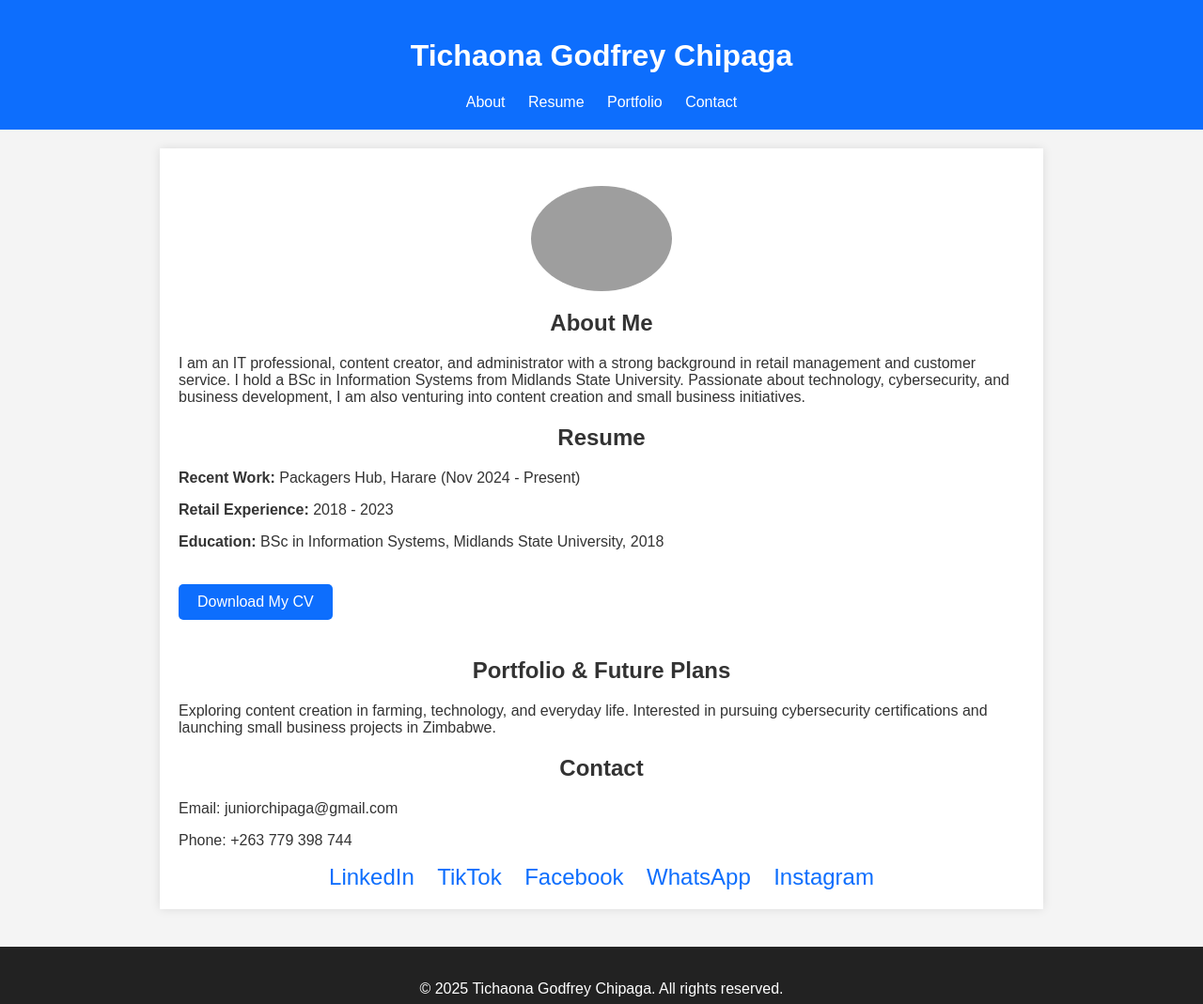
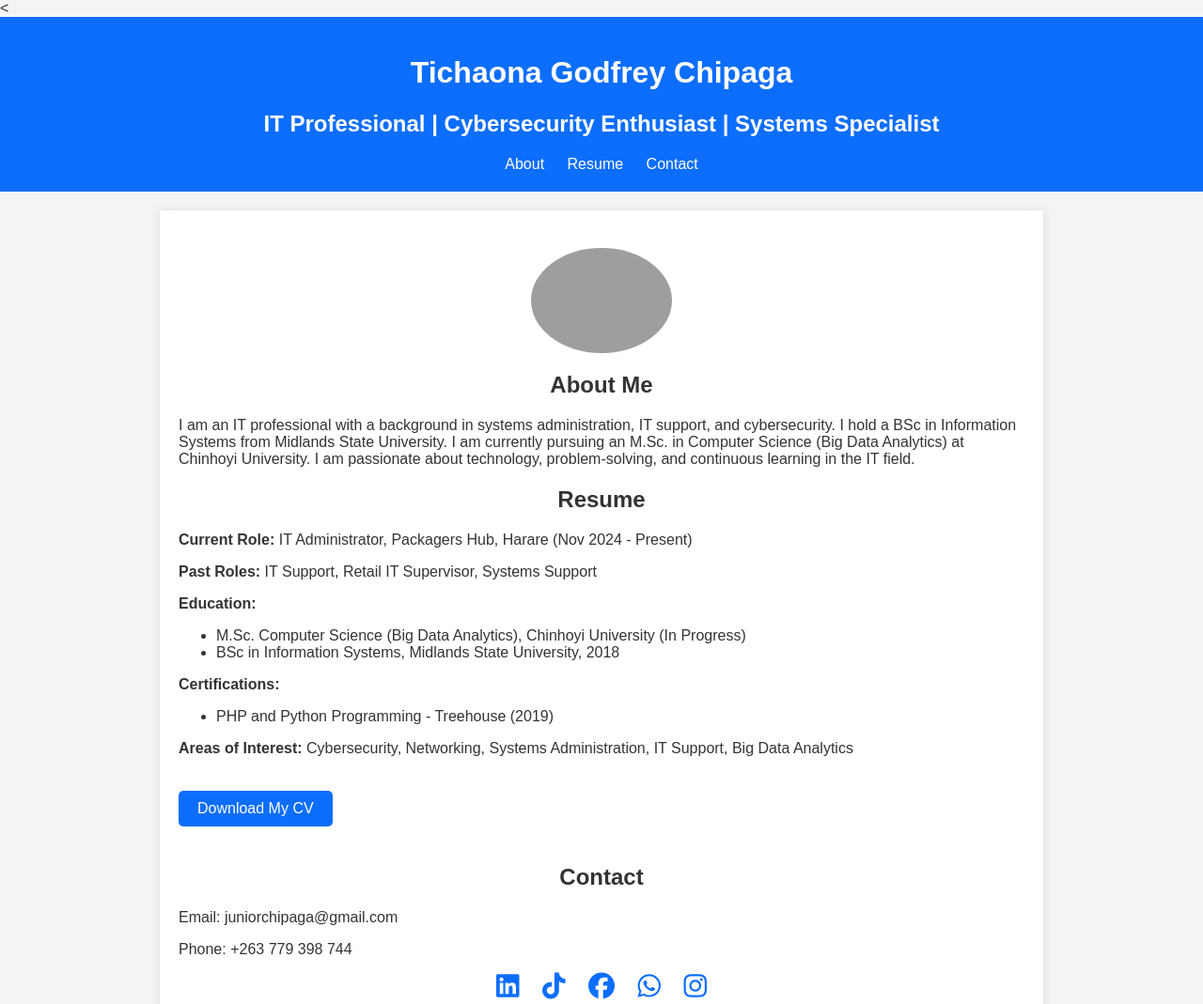
Before and after one commit to chipaga/chipaga.github.io, a plain HTML site: page index.html in a window 1280 px wide. Shown: the top 1069 px of the page at 94% size. Drawn offline with Linux system fonts and the light colour scheme; grey boxes are pictures that could not be loaded.

Commit message:
Update index.html

```diff
--- a/index.html
+++ b/index.html
@@ -1,9 +1,9 @@
-<!DOCTYPE html>
-<html lang="en">
+<<!DOCTYPE html><html lang="en">
 <head>
     <meta charset="UTF-8">
     <meta name="viewport" content="width=device-width, initial-scale=1.0">
-    <title>Tichaona Godfrey Chipaga - Personal Profile</title>
+    <title>Tichaona Godfrey Chipaga - IT Professional</title>
+    <link rel="stylesheet" href="https://cdnjs.cloudflare.com/ajax/libs/font-awesome/6.5.1/css/all.min.css">
     <style>
         body { font-family: Arial, sans-serif; margin: 0; padding: 0; background: #f4f4f4; color: #333; }
         header { background: #0d6efd; color: white; padding: 20px 0; text-align: center; }
@@ -12,42 +12,41 @@
         img.profile { width: 150px; border-radius: 50%; display: block; margin: 20px auto; }
         h1, h2 { text-align: center; }
         .social-icons { text-align: center; margin-top: 10px; }
-        .social-icons a { margin: 0 10px; text-decoration: none; font-size: 24px; color: #0d6efd; }
+        .social-icons a { margin: 0 10px; text-decoration: none; font-size: 28px; color: #0d6efd; transition: color 0.3s ease; }
+        .social-icons a:hover { color: #0b5ed7; }
         .btn { display: inline-block; margin: 20px auto; background: #0d6efd; color: white; padding: 10px 20px; text-decoration: none; border-radius: 5px; text-align: center; }
         footer { text-align: center; padding: 20px; background: #222; color: white; margin-top: 40px; }
     </style>
 </head>
-<body>
-
-<header>
+<body><header>
     <h1>Tichaona Godfrey Chipaga</h1>
+    <h2>IT Professional | Cybersecurity Enthusiast | Systems Specialist</h2>
     <nav>
         <a href="#about">About</a>
         <a href="#resume">Resume</a>
-        <a href="#portfolio">Portfolio</a>
         <a href="#contact">Contact</a>
     </nav>
-</header>
-
-<div class="container">
-    <img src="your-photo.jpg" alt="Tichaona Chipaga" class="profile">
-
-    <section id="about">
+</header><div class="container">
+    <img src="your-photo.jpg" alt="Tichaona Chipaga" class="profile"><section id="about">
     <h2>About Me</h2>
-        <p>I am an IT professional, content creator, and administrator with a strong background in retail management and customer service. I hold a BSc in Information Systems from Midlands State University. Passionate about technology, cybersecurity, and business development, I am also venturing into content creation and small business initiatives.</p>
+    <p>I am an IT professional with a background in systems administration, IT support, and cybersecurity. I hold a BSc in Information Systems from Midlands State University. I am currently pursuing an M.Sc. in Computer Science (Big Data Analytics) at Chinhoyi University. I am passionate about technology, problem-solving, and continuous learning in the IT field.</p>
 </section>
 
 <section id="resume">
     <h2>Resume</h2>
-        <p><strong>Recent Work:</strong> Packagers Hub, Harare (Nov 2024 - Present)</p>
-        <p><strong>Retail Experience:</strong> 2018 - 2023</p>
-        <p><strong>Education:</strong> BSc in Information Systems, Midlands State University, 2018</p>
+    <p><strong>Current Role:</strong> IT Administrator, Packagers Hub, Harare (Nov 2024 - Present)</p>
+    <p><strong>Past Roles:</strong> IT Support, Retail IT Supervisor, Systems Support</p>
+    <p><strong>Education:</strong></p>
+    <ul>
+        <li>M.Sc. Computer Science (Big Data Analytics), Chinhoyi University (In Progress)</li>
+        <li>BSc in Information Systems, Midlands State University, 2018</li>
+    </ul>
+    <p><strong>Certifications:</strong></p>
+    <ul>
+        <li>PHP and Python Programming - Treehouse (2019)</li>
+    </ul>
+    <p><strong>Areas of Interest:</strong> Cybersecurity, Networking, Systems Administration, IT Support, Big Data Analytics</p>
     <a href="your-cv.pdf" class="btn" download>Download My CV</a>
-    </section>
-
-    <section id="portfolio">
-        <h2>Portfolio & Future Plans</h2>
-        <p>Exploring content creation in farming, technology, and everyday life. Interested in pursuing cybersecurity certifications and launching small business projects in Zimbabwe.</p>
 </section>
 
 <section id="contact">
@@ -55,18 +54,15 @@
     <p>Email: juniorchipaga@gmail.com</p>
     <p>Phone: +263 779 398 744</p>
     <div class="social-icons">
-            <a href="https://www.linkedin.com" target="_blank">LinkedIn</a>
-            <a href="https://www.tiktok.com" target="_blank">TikTok</a>
-            <a href="https://www.facebook.com" target="_blank">Facebook</a>
-            <a href="https://wa.me/263779398744" target="_blank">WhatsApp</a>
-            <a href="https://www.instagram.com" target="_blank">Instagram</a>
+        <a href="https://linkedin.com/in/tichaonagchipaga" target="_blank"><i class="fab fa-linkedin"></i></a>
+        <a href="https://tiktok.com/@juniorchipaga" target="_blank"><i class="fab fa-tiktok"></i></a>
+        <a href="https://www.facebook.com/Chipagar" target="_blank"><i class="fab fa-facebook"></i></a>
+        <a href="https://wa.me/263779398744" target="_blank"><i class="fab fa-whatsapp"></i></a>
+        <a href="https://www.instagram.com/juniorchipaga" target="_blank"><i class="fab fa-instagram"></i></a>
     </div>
 </section>
-</div>
 
-<footer>
+</div><footer>
     <p>&copy; 2025 Tichaona Godfrey Chipaga. All rights reserved.</p>
-</footer>
-
-</body>
+</footer></body>
 </html>
```
Lines whose indentation alone changed are shown as unchanged.
